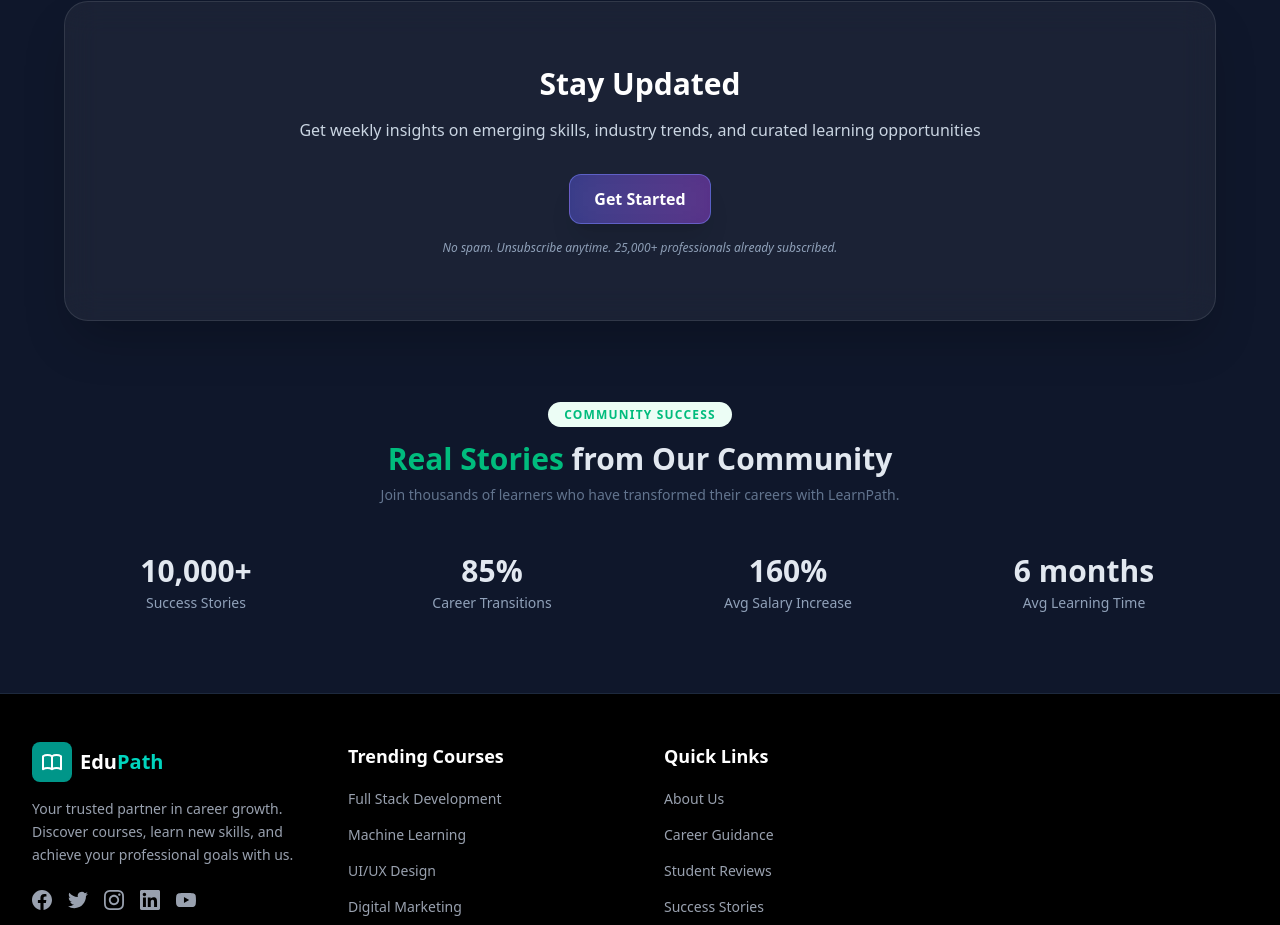
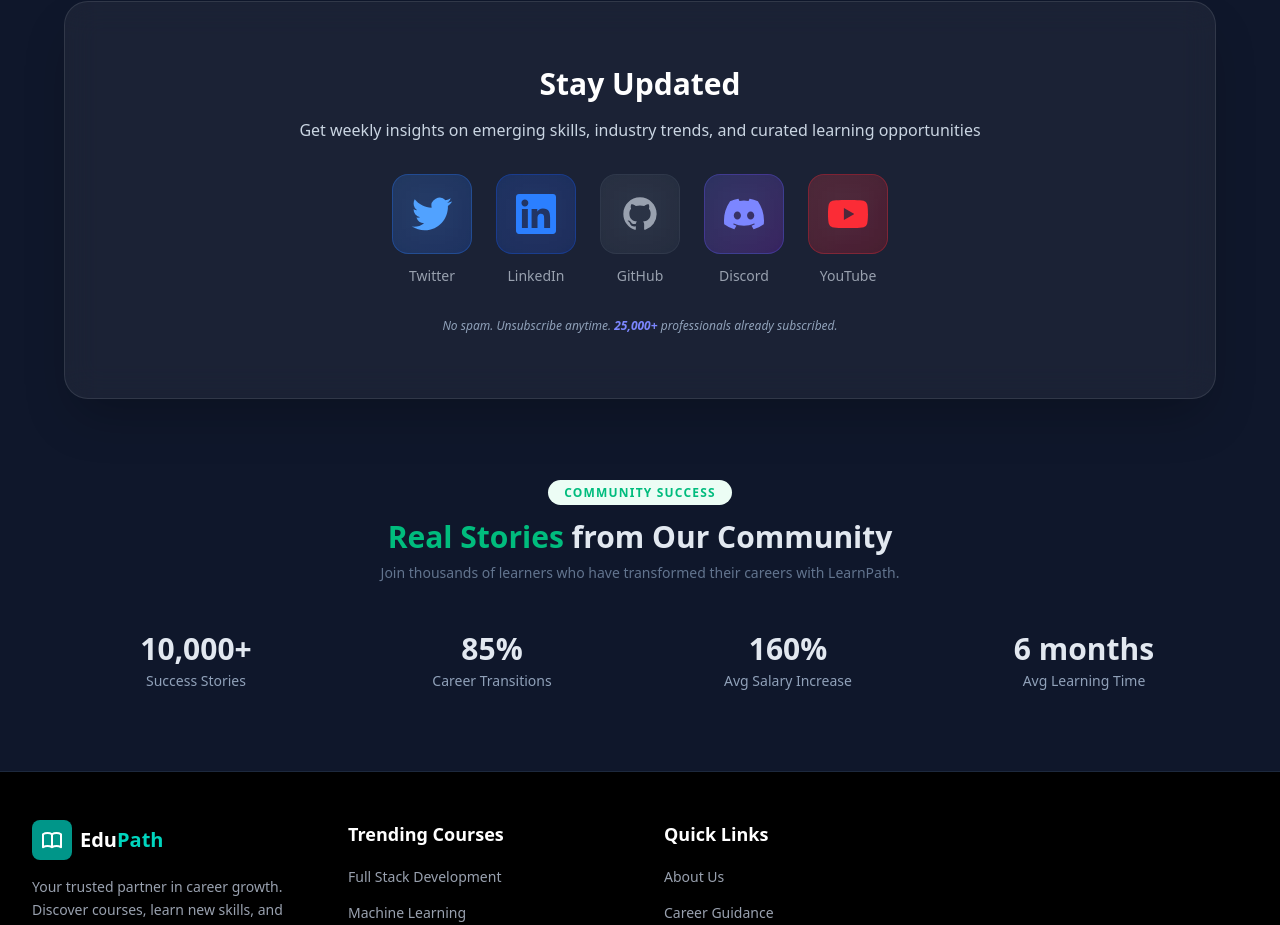
Before and after one commit to tanmay866/EduPath, a React app in the folder frontend/: page / in a window 1280 px wide. Shown: the part 1932-2857 px from the top of the page. Built offline with nearby package versions, Linux system fonts and the light colour scheme; the HTML template or start-up script is replaced by a standard one.

Commit message:
Frontend_Touchup

```diff
--- a/frontend/src/Pages/Home/Home.jsx
+++ b/frontend/src/Pages/Home/Home.jsx
@@ -154,14 +154,93 @@ const Home = () => {
             <div className="relative z-10">
               <h2 className="text-3xl font-bold mb-4 text-white">Stay Updated</h2>
               <p className="text-slate-300 mb-8">Get weekly insights on emerging skills, industry trends, and curated learning opportunities</p>
-              <div className="flex flex-col sm:flex-row max-w-md mx-auto items-center justify-center">
-                <button className="backdrop-blur-lg bg-gradient-to-r from-indigo-500/40 to-purple-500/40 text-white px-6 py-3 rounded-xl font-bold border border-indigo-400/50 hover:from-indigo-500/50 hover:to-purple-500/50 hover:border-indigo-400/70 hover:scale-105 transition-all shadow-xl hover:shadow-indigo-500/50"
-                  onClick={() => navigate('/signup')}
+
+              {/* Social Media Icons */}
+              <div className="flex justify-center gap-6 flex-wrap mb-8">
+
+                {/* Twitter/X */}
+                <a
+                  href="https://twitter.com/edupath"
+                  target="_blank"
+                  rel="noopener noreferrer"
+                  className="group flex flex-col items-center gap-3 transition-transform hover:scale-110"
+                  title="Follow us on Twitter"
                 >
-                  Get Started
-                </button>
+                  <div className="w-20 h-20 bg-gradient-to-br from-blue-500/20 to-blue-600/20 backdrop-blur-lg rounded-2xl flex items-center justify-center border border-blue-500/30 group-hover:border-blue-400/60 group-hover:shadow-lg group-hover:shadow-blue-500/50 transition-all">
+                    <svg className="w-10 h-10 text-blue-400 group-hover:text-blue-300 transition-colors" fill="currentColor" viewBox="0 0 24 24">
+                      <path d="M23.953 4.57a10 10 0 01-2.825.775 4.958 4.958 0 002.163-2.723c-.951.555-2.005.959-3.127 1.184a4.92 4.92 0 00-8.384 4.482C7.69 8.095 4.067 6.13 1.64 3.162a4.822 4.822 0 00-.666 2.475c0 1.71.87 3.213 2.188 4.096a4.904 4.904 0 01-2.228-.616v.06a4.923 4.923 0 003.946 4.827 4.996 4.996 0 01-2.212.085 4.936 4.936 0 004.604 3.417 9.867 9.867 0 01-6.102 2.105c-.39 0-.779-.023-1.17-.067a13.995 13.995 0 007.557 2.209c9.053 0 13.998-7.496 13.998-13.985 0-.21 0-.42-.015-.63A9.935 9.935 0 0024 4.59z"/>
+                    </svg>
+                  </div>
+                  <span className="text-gray-400 font-medium text-sm group-hover:text-blue-400 transition-colors">Twitter</span>
+                </a>
+
+                {/* LinkedIn */}
+                <a
+                  href="https://linkedin.com/company/edupath"
+                  target="_blank"
+                  rel="noopener noreferrer"
+                  className="group flex flex-col items-center gap-3 transition-transform hover:scale-110"
+                  title="Follow us on LinkedIn"
+                >
+                  <div className="w-20 h-20 bg-gradient-to-br from-blue-600/20 to-blue-700/20 backdrop-blur-lg rounded-2xl flex items-center justify-center border border-blue-600/30 group-hover:border-blue-500/60 group-hover:shadow-lg group-hover:shadow-blue-600/50 transition-all">
+                    <svg className="w-10 h-10 text-blue-500 group-hover:text-blue-400 transition-colors" fill="currentColor" viewBox="0 0 24 24">
+                      <path d="M20.447 20.452h-3.554v-5.569c0-1.328-.027-3.037-1.852-3.037-1.853 0-2.136 1.445-2.136 2.939v5.667H9.351V9h3.414v1.561h.046c.477-.9 1.637-1.85 3.37-1.85 3.601 0 4.267 2.37 4.267 5.455v6.286zM5.337 7.433c-1.144 0-2.063-.926-2.063-2.065 0-1.138.92-2.063 2.063-2.063 1.14 0 2.064.925 2.064 2.063 0 1.139-.925 2.065-2.064 2.065zm1.782 13.019H3.555V9h3.564v11.452zM22.225 0H1.771C.792 0 0 .774 0 1.729v20.542C0 23.227.792 24 1.771 24h20.451C23.2 24 24 23.227 24 22.271V1.729C24 .774 23.2 0 22.222 0h.003z"/>
+                    </svg>
+                  </div>
+                  <span className="text-gray-400 font-medium text-sm group-hover:text-blue-500 transition-colors">LinkedIn</span>
+                </a>
+
+                {/* GitHub */}
+                <a
+                  href="https://github.com/edupath"
+                  target="_blank"
+                  rel="noopener noreferrer"
+                  className="group flex flex-col items-center gap-3 transition-transform hover:scale-110"
+                  title="Follow us on GitHub"
+                >
+                  <div className="w-20 h-20 bg-gradient-to-br from-gray-600/20 to-gray-700/20 backdrop-blur-lg rounded-2xl flex items-center justify-center border border-gray-600/30 group-hover:border-gray-500/60 group-hover:shadow-lg group-hover:shadow-gray-600/50 transition-all">
+                    <svg className="w-10 h-10 text-gray-400 group-hover:text-gray-300 transition-colors" fill="currentColor" viewBox="0 0 24 24">
+                      <path fillRule="evenodd" d="M12 2C6.477 2 2 6.484 2 12.017c0 4.425 2.865 8.18 6.839 9.504.5.092.682-.217.682-.483 0-.237-.008-.868-.013-1.703-2.782.605-3.369-1.343-3.369-1.343-.454-1.158-1.11-1.466-1.11-1.466-.908-.62.069-.608.069-.608 1.003.07 1.531 1.032 1.531 1.032.892 1.53 2.341 1.088 2.91.832.092-.647.35-1.088.636-1.338-2.22-.253-4.555-1.113-4.555-4.951 0-1.093.39-1.988 1.029-2.688-.103-.253-.446-1.272.098-2.65 0 0 .84-.27 2.75 1.026A9.564 9.564 0 0112 6.844c.85.004 1.705.115 2.504.337 1.909-1.296 2.747-1.027 2.747-1.027.546 1.379.202 2.398.1 2.651.64.7 1.028 1.595 1.028 2.688 0 3.848-2.339 4.695-4.566 4.943.359.309.678.92.678 1.855 0 1.338-.012 2.419-.012 2.747 0 .268.18.58.688.482A10.019 10.019 0 0022 12.017C22 6.484 17.522 2 12 2z" clipRule="evenodd"/>
+                    </svg>
+                  </div>
+                  <span className="text-gray-400 font-medium text-sm group-hover:text-gray-300 transition-colors">GitHub</span>
+                </a>
+
+                {/* Discord */}
+                <a
+                  href="https://discord.gg/edupath"
+                  target="_blank"
+                  rel="noopener noreferrer"
+                  className="group flex flex-col items-center gap-3 transition-transform hover:scale-110"
+                  title="Join our Discord"
+                >
+                  <div className="w-20 h-20 bg-gradient-to-br from-indigo-500/20 to-purple-600/20 backdrop-blur-lg rounded-2xl flex items-center justify-center border border-indigo-500/30 group-hover:border-indigo-400/60 group-hover:shadow-lg group-hover:shadow-indigo-500/50 transition-all">
+                    <svg className="w-10 h-10 text-indigo-400 group-hover:text-indigo-300 transition-colors" fill="currentColor" viewBox="0 0 24 24">
+                      <path d="M20.317 4.37a19.791 19.791 0 00-4.885-1.515.074.074 0 00-.079.037c-.21.375-.444.864-.608 1.25a18.27 18.27 0 00-5.487 0 12.64 12.64 0 00-.617-1.25.077.077 0 00-.079-.037A19.736 19.736 0 003.677 4.37a.07.07 0 00-.032.027C.533 9.046-.32 13.58.099 18.057a.082.082 0 00.031.057 19.9 19.9 0 005.993 3.03.078.078 0 00.084-.028c.462-.63.874-1.295 1.226-1.994a.076.076 0 00-.041-.106 13.107 13.107 0 01-1.872-.892.077.077 0 01-.008-.128 10.2 10.2 0 00.372-.292.074.074 0 01.077-.01c3.928 1.793 8.18 1.793 12.062 0a.074.074 0 01.078.01c.12.098.246.198.373.292a.077.077 0 01-.006.127 12.299 12.299 0 01-1.873.892.077.077 0 00-.041.107c.36.698.772 1.362 1.225 1.993a.076.076 0 00.084.028 19.839 19.839 0 006.002-3.03.077.077 0 00.032-.054c.5-5.177-.838-9.674-3.549-13.66a.061.061 0 00-.031-.03zM8.02 15.33c-1.183 0-2.157-1.085-2.157-2.419 0-1.333.956-2.419 2.157-2.419 1.21 0 2.176 1.096 2.157 2.42 0 1.333-.956 2.418-2.157 2.418zm7.975 0c-1.183 0-2.157-1.085-2.157-2.419 0-1.333.955-2.419 2.157-2.419 1.21 0 2.176 1.096 2.157 2.42 0 1.333-.946 2.418-2.157 2.418z"/>
+                    </svg>
+                  </div>
+                  <span className="text-gray-400 font-medium text-sm group-hover:text-indigo-400 transition-colors">Discord</span>
+                </a>
+
+                {/* YouTube */}
+                <a
+                  href="https://youtube.com/@edupath"
+                  target="_blank"
+                  rel="noopener noreferrer"
+                  className="group flex flex-col items-center gap-3 transition-transform hover:scale-110"
+                  title="Subscribe on YouTube"
+                >
+                  <div className="w-20 h-20 bg-gradient-to-br from-red-500/20 to-red-600/20 backdrop-blur-lg rounded-2xl flex items-center justify-center border border-red-500/30 group-hover:border-red-400/60 group-hover:shadow-lg group-hover:shadow-red-500/50 transition-all">
+                    <svg className="w-10 h-10 text-red-500 group-hover:text-red-400 transition-colors" fill="currentColor" viewBox="0 0 24 24">
+                      <path d="M23.498 6.186a3.016 3.016 0 00-2.122-2.136C19.505 3.545 12 3.545 12 3.545s-7.505 0-9.377.505A3.017 3.017 0 00.502 6.186C0 8.07 0 12 0 12s0 3.93.502 5.814a3.016 3.016 0 002.122 2.136c1.871.505 9.376.505 9.376.505s7.505 0 9.377-.505a3.015 3.015 0 002.122-2.136C24 15.93 24 12 24 12s0-3.93-.502-5.814zM9.545 15.568V8.432L15.818 12l-6.273 3.568z"/>
+                    </svg>
+                  </div>
+                  <span className="text-gray-400 font-medium text-sm group-hover:text-red-500 transition-colors">YouTube</span>
+                </a>
+
               </div>
-              <p className="text-xs text-slate-400 mt-4 italic">No spam. Unsubscribe anytime. 25,000+ professionals already subscribed.</p>
+
+              <p className="text-xs text-slate-400 italic">No spam. Unsubscribe anytime. <span className="text-indigo-400 font-semibold">25,000+</span> professionals already subscribed.</p>
             </div>
           </div>
 
--- a/frontend/src/index.css
+++ b/frontend/src/index.css
@@ -1,4 +1,16 @@
 @import "tailwindcss";
+
+/* Smooth Scroll Behavior */
+html {
+  scroll-behavior: smooth;
+}
+
+/* Respect user's reduced motion preference */
+@media (prefers-reduced-motion: reduce) {
+  html {
+    scroll-behavior: auto;
+  }
+}
 
 body {
   background-color: #0f172a;
```
Also changed, not shown: frontend/src/component/Navbar/Navbar.jsx (+16 -16 lines).
